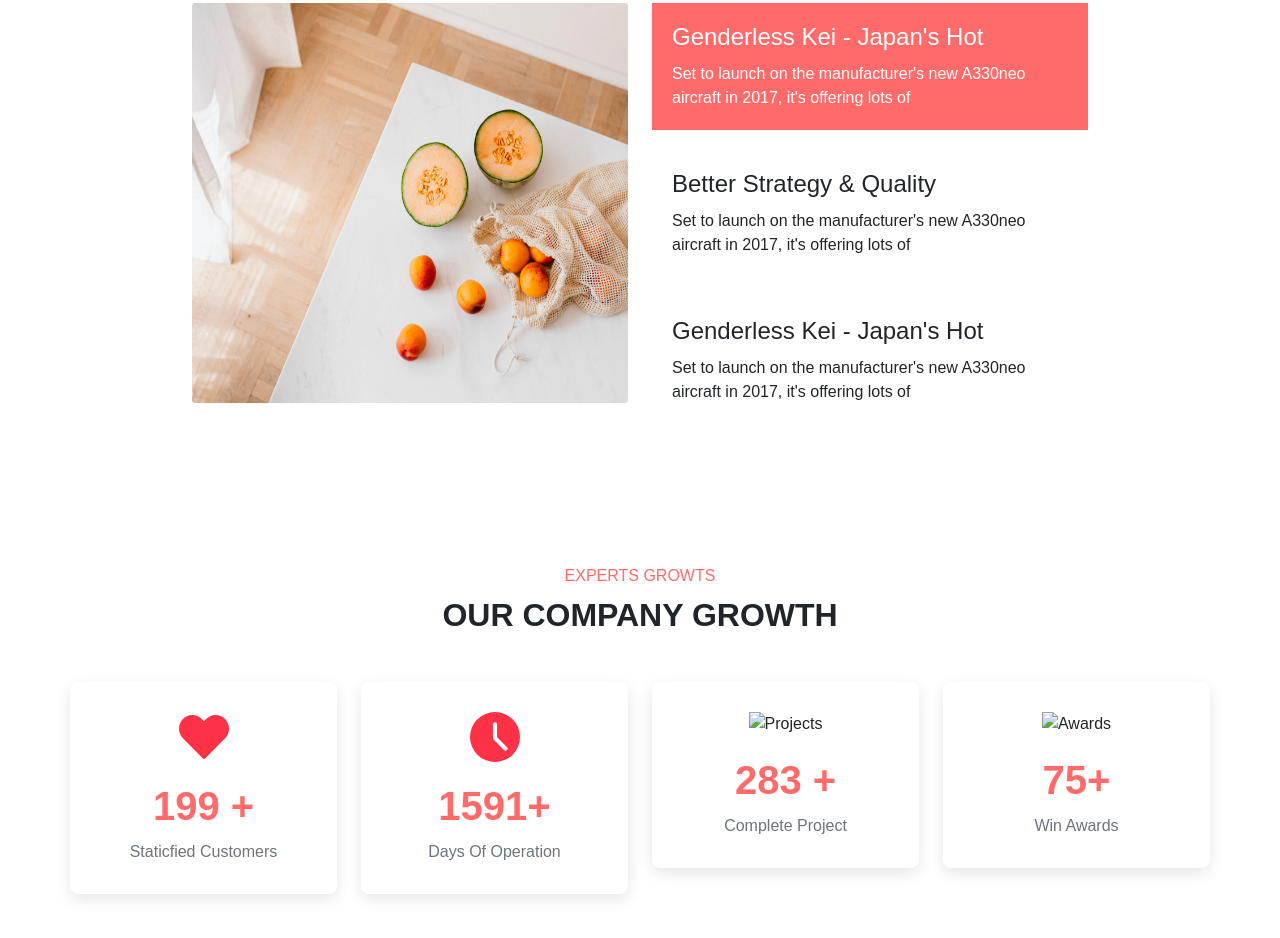
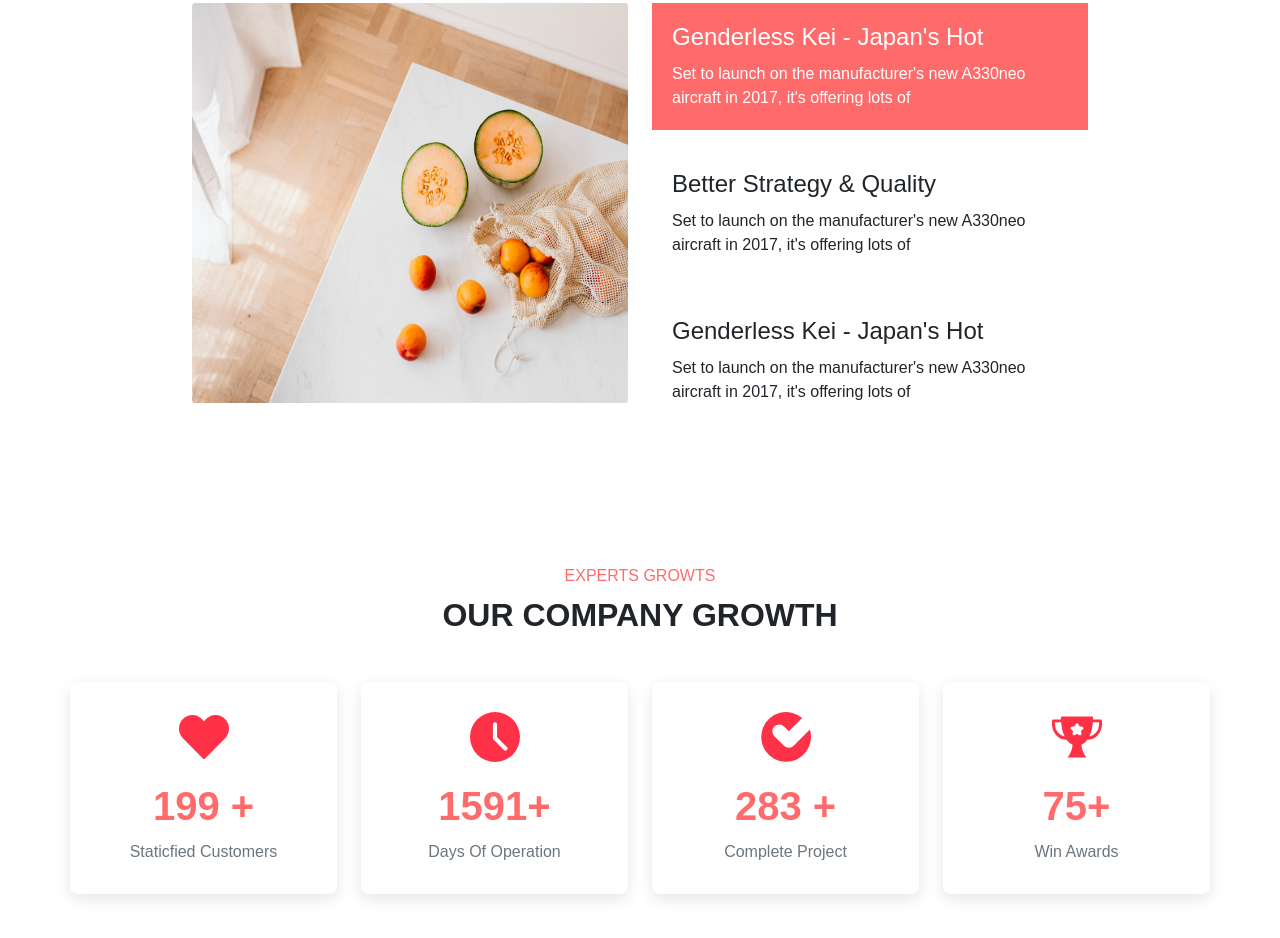
Before and after one commit to 49Harsh/fyle-task, a plain HTML site: page index.html in a window 1280 px wide. Shown: the part 1772-2710 px from the top of the page. Drawn offline with nearby package versions, Linux system fonts and the light colour scheme.

Commit message:
adding images

```diff
--- a/index.html
+++ b/index.html
@@ -193,14 +193,14 @@
           </div>
           <div class="col-md-3 col-sm-6 mb-4">
             <div class="growth-card">
-              <img src="./Project/checkmark.svg" alt="Projects">
+              <img src="./Project/Path 4402.svg" alt="Projects">
               <h3>283 +</h3>
               <p>Complete Project</p>
             </div>
           </div>
           <div class="col-md-3 col-sm-6 mb-4">
             <div class="growth-card">
-              <img src="./Project/trophy.svg" alt="Awards">
+              <img src="./Project/Path 4406.svg" alt="Awards">
               <h3>75+</h3>
               <p>Win Awards</p>
             </div>
```
